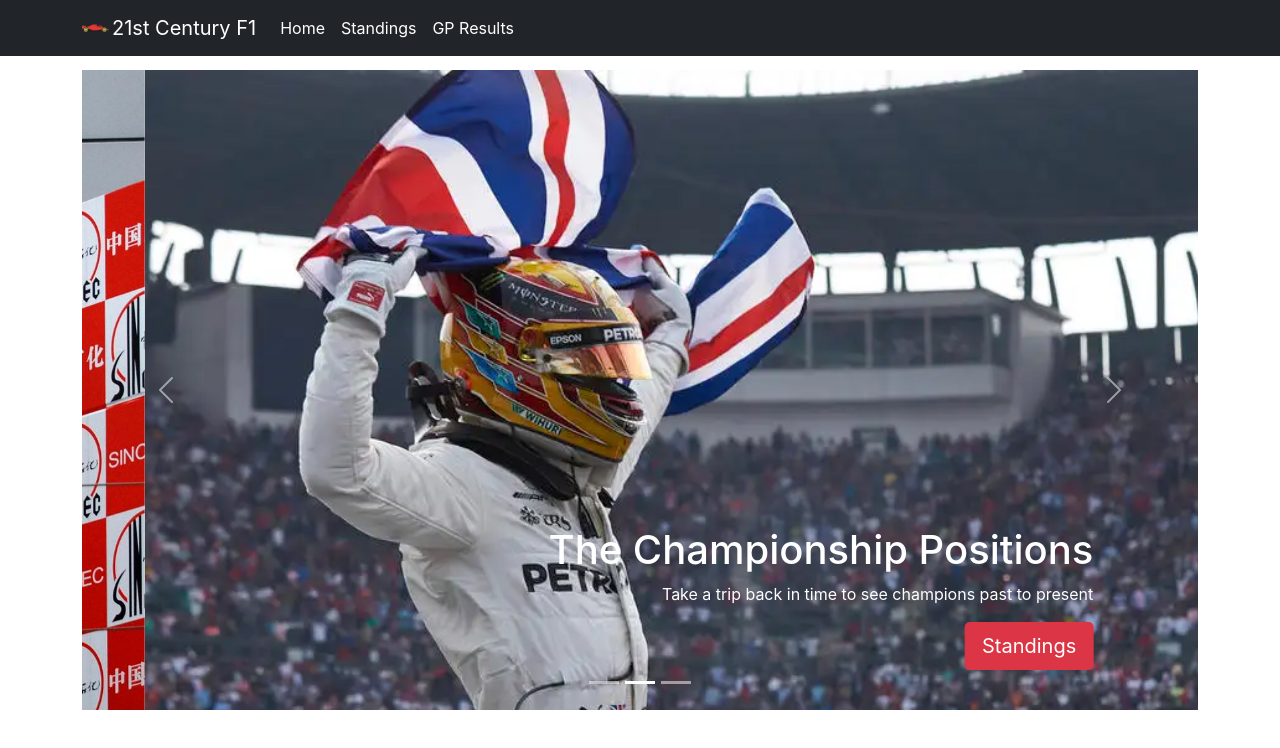
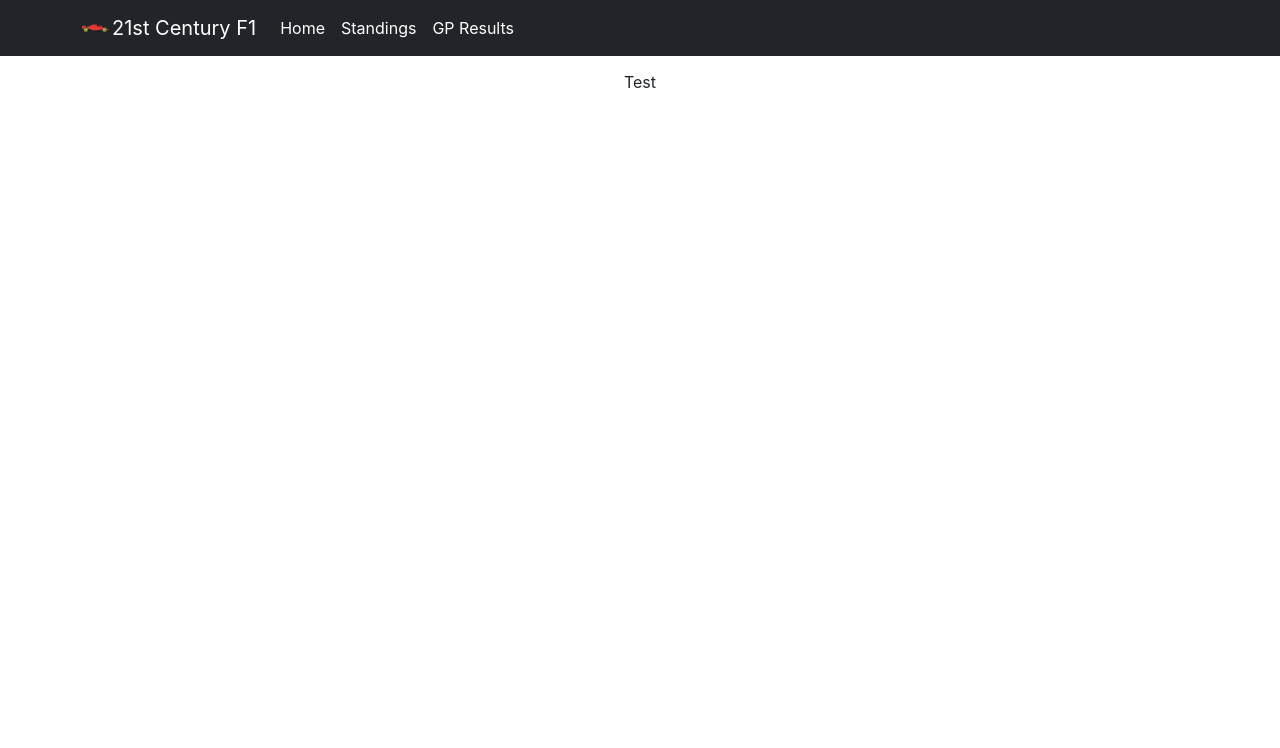
Before and after one commit to rrichaz1/21st-century-F1, a React (Create React App) app: page /#/ in a window 1280 px wide. Shown: the top 748 px of the page. Built offline with nearby package versions, Linux system fonts and the light colour scheme.

Commit message:
Update Home.js

```diff
--- a/src/home/Home.js
+++ b/src/home/Home.js
@@ -3,7 +3,7 @@ import Slideshow from './Slideshow';
 
 const Home = () => {
     return (
-        <Slideshow/>
+        <div>Test</div>
      );
 }
 
```
